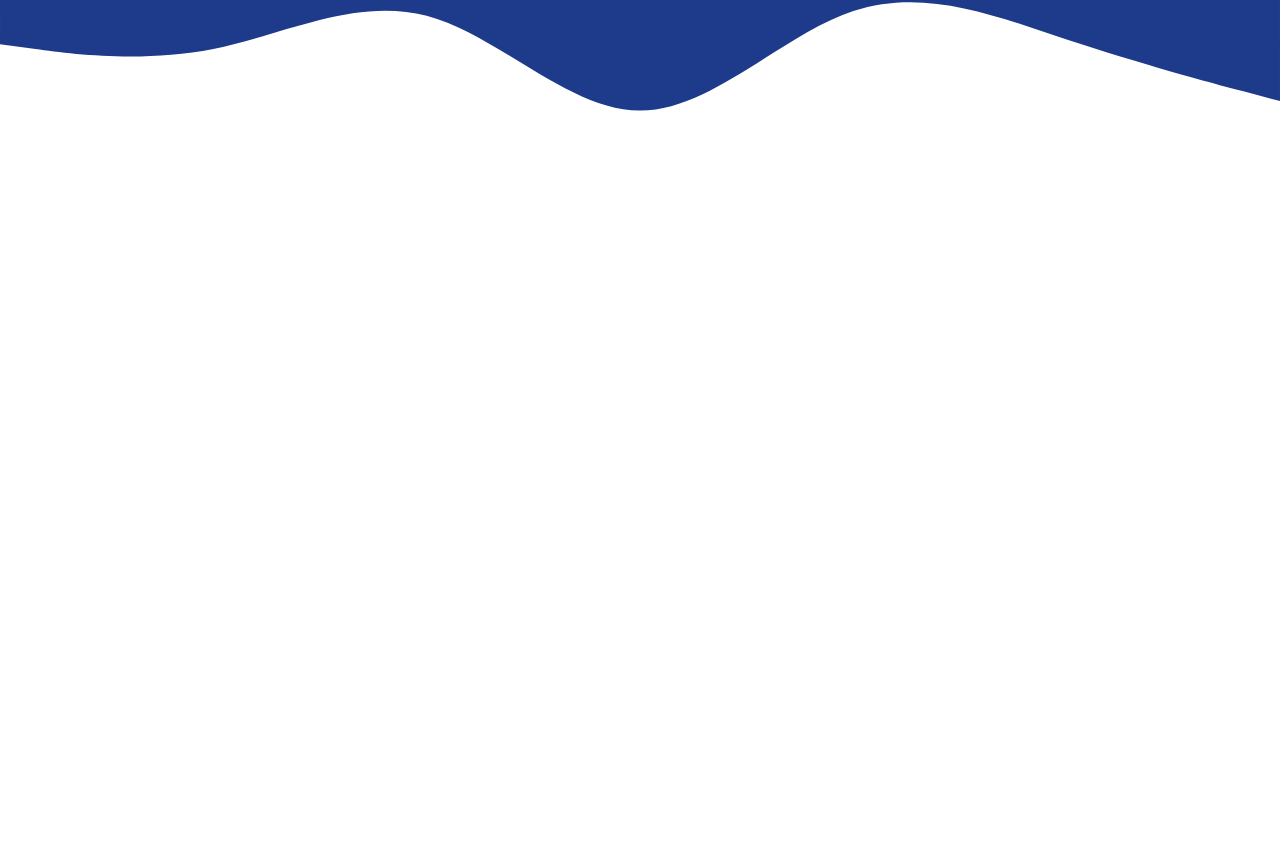
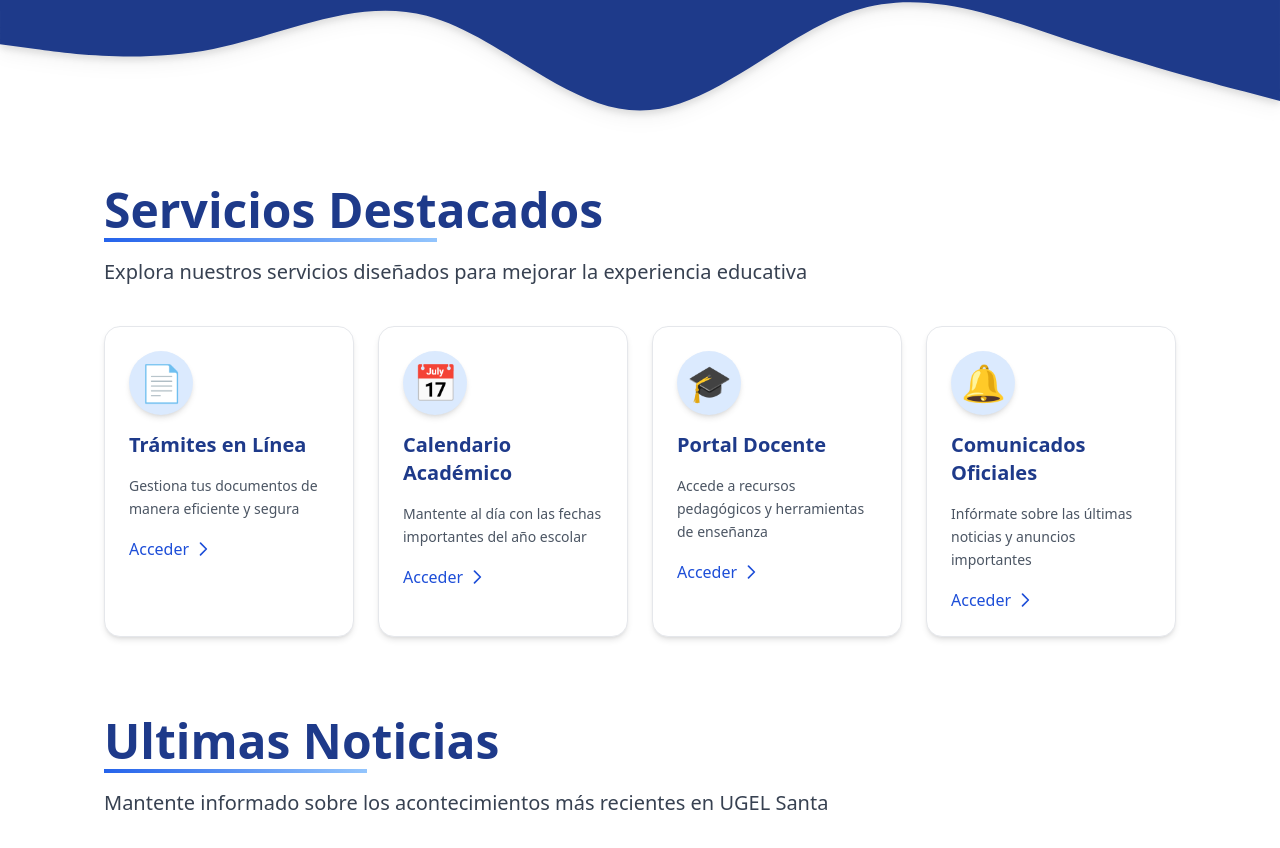
Before and after one commit to JoshRivas313/ProyectoUgel, an Angular app: page / in a window 1280 px wide. Shown: the part 594-1442 px from the top of the page. Before the commit the page ends 800 px from the top, so only its background shows below. Built offline with nearby package versions, Linux system fonts and the light colour scheme.

Commit message:
Inicio  - Sevicios Destacados

```diff
--- a/src/app/pages/inicio/componentes/buton/buton.component.ts
+++ b/src/app/componentes/buton/buton.component.ts
@@ -11,7 +11,7 @@ import { CommonModule } from '@angular/common';
 export class ButonComponent {
 
   @Input() texto: string = 'Click Aquí';
-  @Input() link: string = '#';
-  @Input() color: 'blue' | 'green' | 'red' | 'gray' = 'blue';
+    @Input() link: string = '#';
+    @Input() color: 'blue' | 'green' | 'red' | 'gray' = 'blue';
 
 }
--- /dev/null
+++ b/src/app/componentes/cuadro-basico/cuadro-basico.component.html
@@ -0,0 +1,21 @@
+<div class= " mx-16 mt-10  grid grid-cols-1 sm:grid-cols-2 md:grid-cols-3 lg:grid-cols-4 gap-6">
+  <div *ngFor="let tarjeta of tarjetas"
+       class="bg-white rounded-2xl shadow-md hover:shadow-2xl transition-shadow transform hover:-translate-y-1 p-6 space-y-4 flex flex-col  border border-gray-200">
+
+    <div class="w-16 h-16 flex items-center justify-center bg-blue-100 rounded-full shadow-md">
+      <span class="text-4xl text-blue-900">{{ tarjeta.icono }}</span>
+    </div>
+
+    <h2 class="text-xl font-bold text-blue-900">{{ tarjeta.titulo }}</h2>
+
+    <p class="text-gray-600 text-sm leading-relaxed">{{ tarjeta.descripcion }}</p>
+
+    <a href="#"
+       class="text-blue-700 font-medium flex items-center space-x-1 hover:text-blue-900 transition-all">
+      <span>Acceder</span>
+      <svg xmlns="http://www.w3.org/2000/svg" fill="none" viewBox="0 0 24 24" stroke-width="2" stroke="currentColor" class="w-5 h-5">
+        <path stroke-linecap="round" stroke-linejoin="round" d="M9 5l7 7-7 7"/>
+      </svg>
+    </a>
+  </div>
+</div>
--- /dev/null
+++ b/src/app/componentes/cuadro-basico/cuadro-basico.component.ts
@@ -0,0 +1,36 @@
+import { Component } from '@angular/core';
+import { CommonModule } from '@angular/common';
+
+@Component({
+  selector: 'app-cuadro-basico',
+  standalone: true,
+  imports: [CommonModule],
+  templateUrl: './cuadro-basico.component.html',
+  styleUrl: './cuadro-basico.component.scss'
+})
+export class CuadroBasicoComponent {
+
+  tarjetas = [
+    {
+      titulo: 'Trámites en Línea',
+      descripcion: 'Gestiona tus documentos de manera eficiente y segura',
+      icono: '📄'
+    },
+    {
+      titulo: 'Calendario Académico',
+      descripcion: 'Mantente al día con las fechas importantes del año escolar',
+      icono: '📅'
+    },
+    {
+      titulo: 'Portal Docente',
+      descripcion: 'Accede a recursos pedagógicos y herramientas de enseñanza',
+      icono: '🎓'
+    },
+    {
+      titulo: 'Comunicados Oficiales',
+      descripcion: 'Infórmate sobre las últimas noticias y anuncios importantes',
+      icono: '🔔'
+    }
+  ];
+
+}
--- /dev/null
+++ b/src/app/componentes/sub-titulo/sub-titulo.component.html
@@ -0,0 +1,11 @@
+<div class="md:ml-16 space-y-4">
+  <h1 class="text-4xl md:text-5xl font-bold text-blue-900 relative inline-block pb-2
+             after:content-[''] after:absolute after:left-0 after:bottom-0
+             after:w-2/3 after:h-1 after:bg-gradient-to-r from-blue-600 to-blue-300
+             after:transition-all after:duration-300 hover:after:scale-x-110">
+    {{ texto }}
+  </h1>
+  <p class="text-gray-700 text-lg md:text-xl leading-relaxed">
+    {{ subTexto }}
+  </p>
+</div>
--- a/src/app/pages/inicio/inicio.component.html
+++ b/src/app/pages/inicio/inicio.component.html
@@ -1,19 +1,16 @@
 <div class="relative bg-blue-900 px-6 pt-6 md:px-20 flex flex-col md:flex-row items-center justify-between gap-10">
 
   <div class="max-w-lg text-center md:text-left animate-fadeIn">
-
     <h1 class="text-4xl md:text-6xl font-extrabold text-white leading-tight">
       UGEL Santa: <br>
       <span class="text-blue-300">Educación</span> del <br>
       <span class="text-white">Futuro</span>
     </h1>
-
     <p class="text-[#CCDDF0] text-lg md:text-xl leading-relaxed mt-6">
       Impulsando la innovación y excelencia en la <br class="hidden md:inline">
       educación para formar a los líderes del mañana.
     </p>
-
-    <app-buton texto="Información" ></app-buton>
+    <app-buton texto="Explora Nuestro Impacto"></app-buton>
 
   </div>
 
@@ -22,14 +19,29 @@
     <div class="absolute -top-10 right-10 w-40 h-40 bg-blue-400 rounded-full blur-3xl opacity-30 animate-pulse"></div>
     <div class="absolute bottom-0 left-5 w-32 h-32 bg-blue-600 rounded-full blur-2xl opacity-40 animate-bounce"></div>
     <img src="assets/Kid.jpg" alt="Kid"
-         class="relative w-full max-w-xs md:max-w-md lg:max-w-lg h-auto rounded-xl shadow-xl transition-transform duration-300 hover:scale-105">
+      class="relative w-full max-w-xs md:max-w-md lg:max-w-lg h-auto rounded-xl shadow-xl transition-transform duration-300 hover:scale-105">
   </div>
 
 </div>
 
-
-<svg xmlns="http://www.w3.org/2000/svg" viewBox="0 0 1440 320">
+<svg xmlns="http://www.w3.org/2000/svg" viewBox="0 0 1440 320" class="drop-shadow-lg">
   <path fill="#1e3a8a" fill-opacity="1"
     d="M0,160L40,165.3C80,171,160,181,240,165.3C320,149,400,107,480,128C560,149,640,235,720,234.7C800,235,880,149,960,122.7C1040,96,1120,128,1200,154.7C1280,181,1360,203,1400,213.3L1440,224L1440,0L1400,0C1360,0,1280,0,1200,0C1120,0,1040,0,960,0C880,0,800,0,720,0C640,0,560,0,480,0C400,0,320,0,240,0C160,0,80,0,40,0L0,0Z">
   </path>
 </svg>
+
+
+<div class=" mx-10">
+  <app-sub-titulo texto="Servicios Destacados"
+    subTexto="Explora nuestros servicios diseñados para mejorar la experiencia educativa"></app-sub-titulo>
+
+
+    <app-cuadro-basico></app-cuadro-basico>
+</div>
+
+<div class=" my-20 mx-10">
+  <app-sub-titulo texto="Ultimas Noticias"
+    subTexto="Mantente informado sobre los acontecimientos más recientes en UGEL Santa"></app-sub-titulo>
+
+
+</div>
```
Also changed, not shown: src/app/componentes/sub-titulo/sub-titulo.component.ts (added, +15 -0 lines), src/app/pages/inicio/inicio.component.ts (+8 -3 lines), src/app/componentes/buton/buton.component.html (renamed from src/app/pages/inicio/componentes/buton/buton.component.html), src/app/componentes/buton/buton.component.scss (added), src/app/componentes/cuadro-basico/cuadro-basico.component.scss (added), src/app/componentes/sub-titulo/sub-titulo.component.scss (added).
